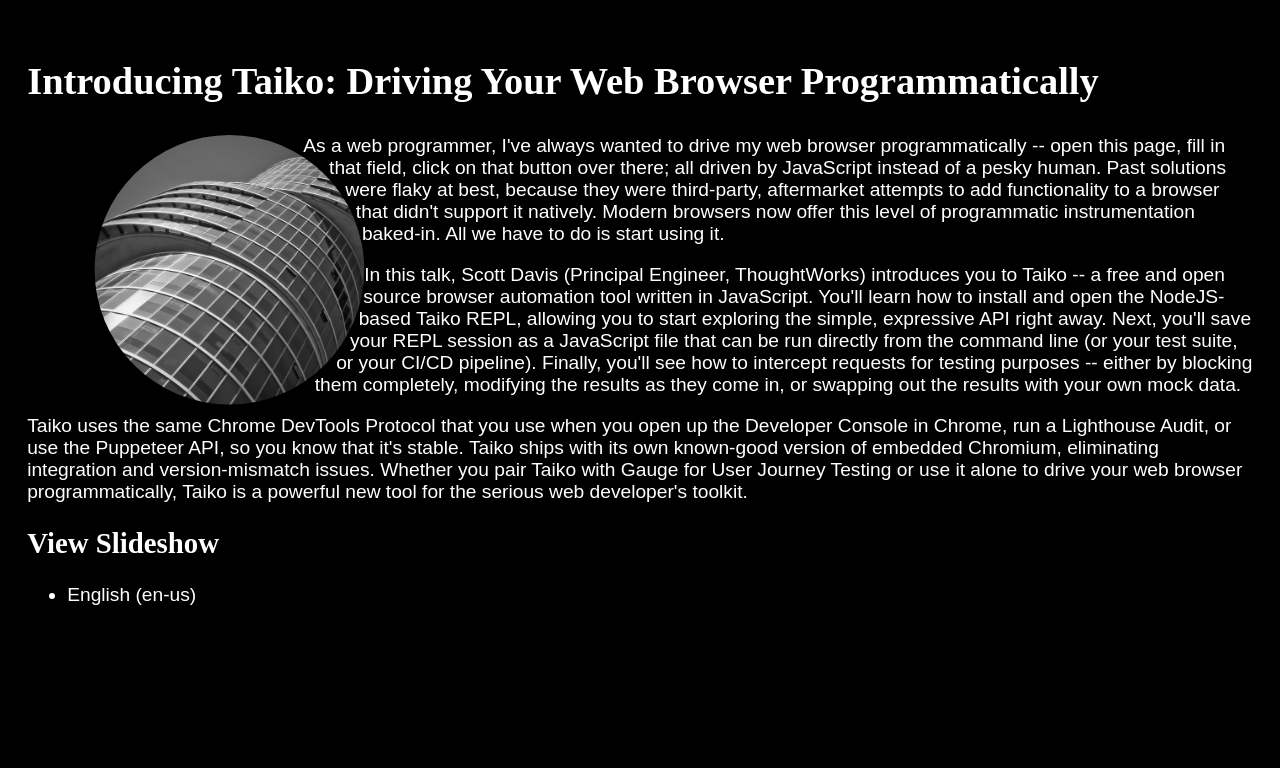
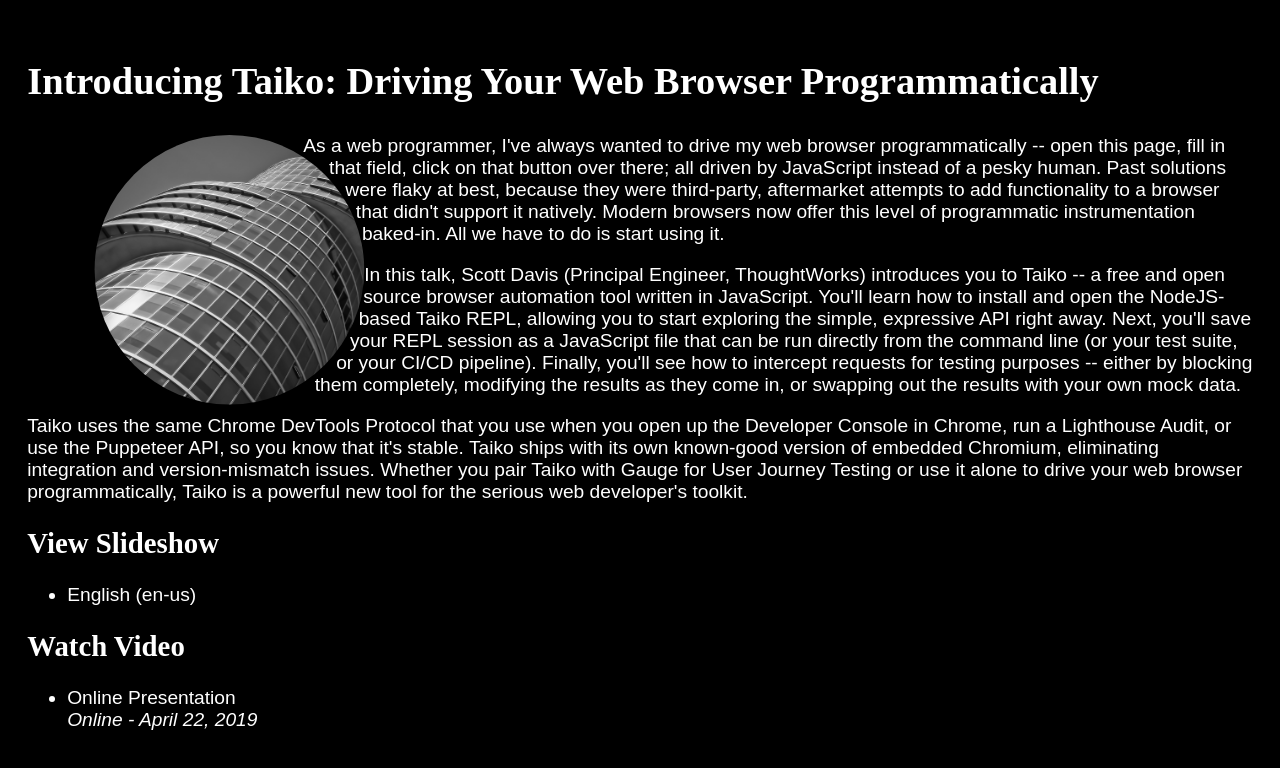
Before and after one commit to ThirstyHead/introducing-taiko, a website: page index.html in a window 1280 px wide. Drawn offline with Linux system fonts and the light colour scheme.

Commit message:
added link to video

```diff
--- a/index.html
+++ b/index.html
@@ -73,6 +73,12 @@
   <li><a href="slides/en-us/index.html">English (en-us)</a></li>
 </ul>
 
+<h2>Watch Video</h2>
+<ul>
+  <li><a href="https://www.youtube.com/watch?v=w027U_HRj_U">Online Presentation</a>
+      <br><i>Online - April 22, 2019</i>
+  </li>
+</ul>
   </article>
   </body>
 </html>
```
